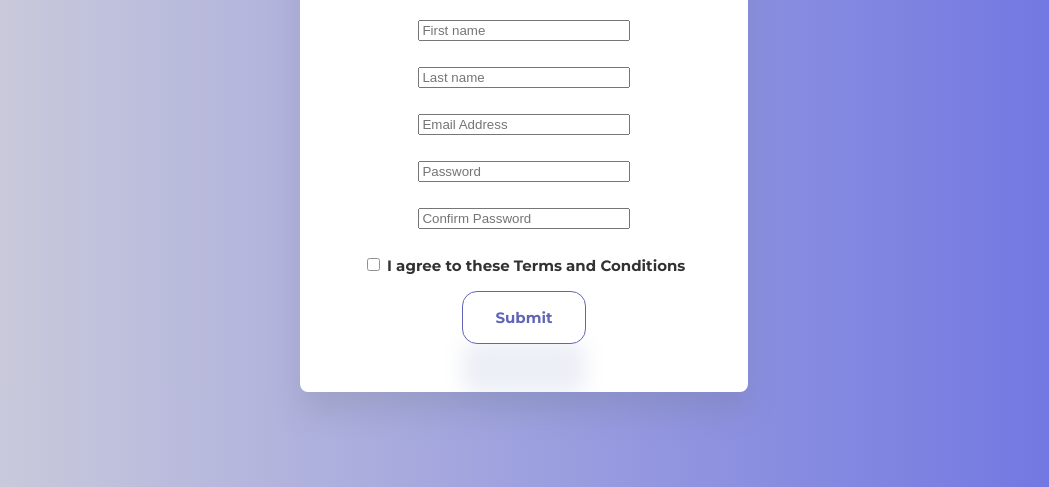
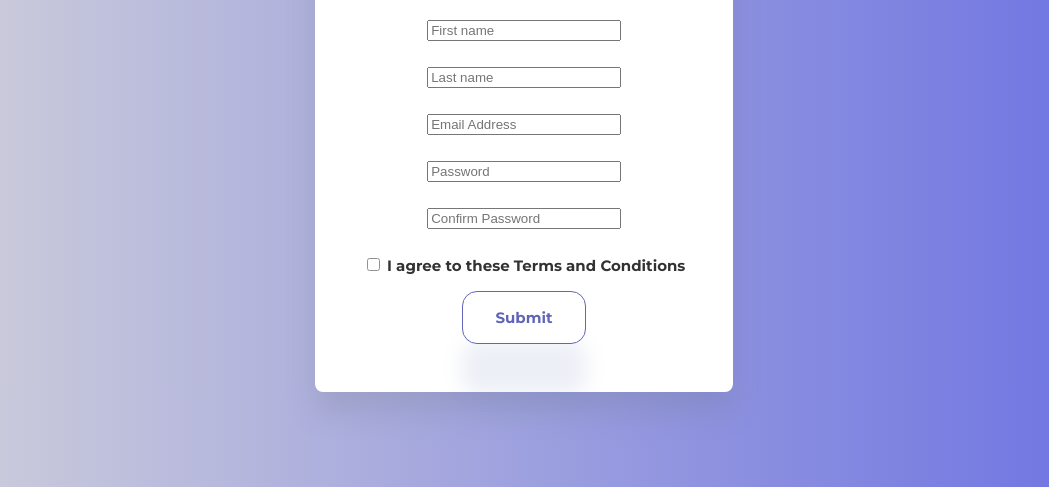
Before and after one commit to vamsiKrishnaBandaru/js-ipl-data-project, a website: page login.html in a window 1280 px wide. Shown: the part 313-800 px from the top of the page, without its empty margins (116-1165 px from the left). Drawn offline with Linux system fonts and the light colour scheme.

Commit message:
removed width to the signup page

```diff
--- a/style.css
+++ b/style.css
@@ -119,9 +119,7 @@ button:hover {
 }
 .form {
   background-color: white;
-  width: 35vw;
   padding: 3rem;
-  /* height: 50vh; */
   border-radius: 8px;
   display: flex;
   flex-direction: column;
```
